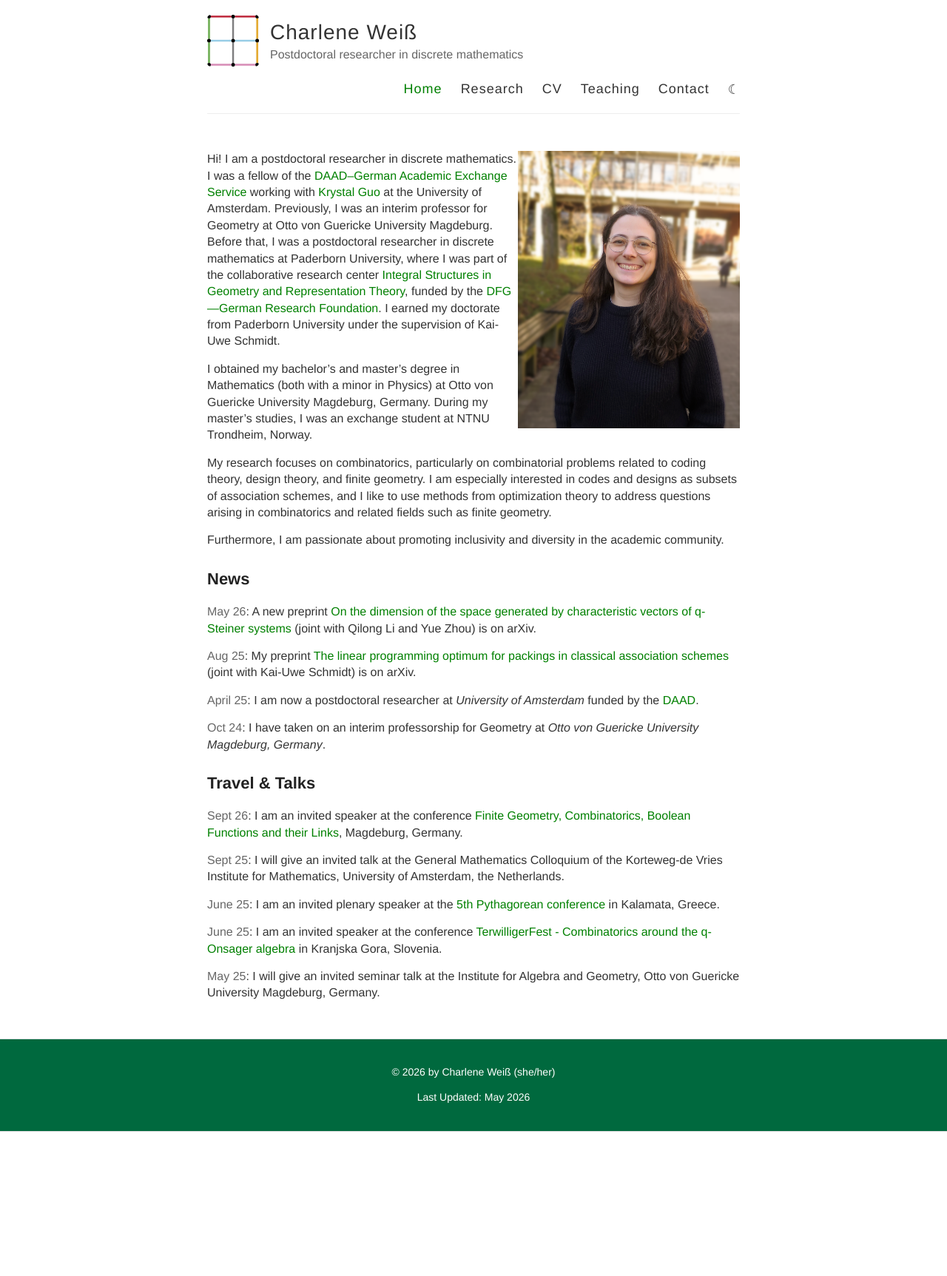
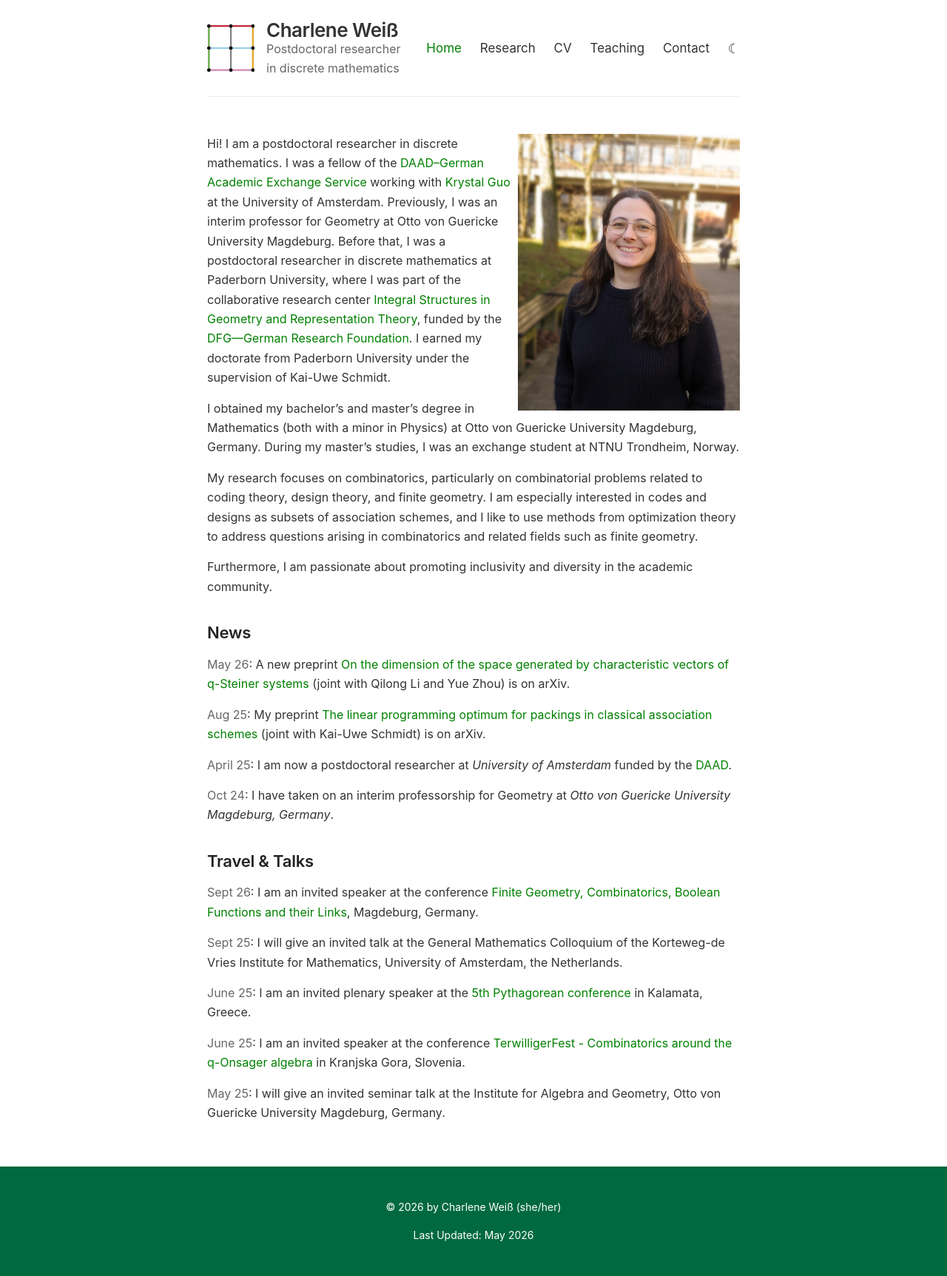
Before and after one commit to charleneweiss/charleneweiss.github.io, a Jekyll site: the page built from index.md, in a window 1280 px wide. Shown: the whole page at 74% size. Built offline with Jekyll 4.4.1, drawn with Linux system fonts in a browser that asks for light colours; before the commit the page ends 1530 px from its top, so only the background shows below that.

Commit message:
Draft modern version

```diff
--- a/_sass/_variables.scss
+++ b/_sass/_variables.scss
@@ -11,9 +11,9 @@ $gray: #666;
 $lightGray: #eee;
 $white: #fff;
 
-// Font stacks
-$helvetica: Helvetica, Arial, sans-serif;
-$helveticaNeue: "Helvetica Neue", Helvetica, Arial, sans-serif;
+// Font stacks — modern system UI fonts, falling back to Helvetica/Arial.
+$helvetica: -apple-system, BlinkMacSystemFont, "Segoe UI", Roboto, Helvetica, Arial, sans-serif;
+$helveticaNeue: -apple-system, BlinkMacSystemFont, "Segoe UI", Roboto, "Helvetica Neue", Helvetica, Arial, sans-serif;
 
 // Mobile breakpoints
 @mixin mobile {
--- a/style.scss
+++ b/style.scss
@@ -24,7 +24,6 @@
   --selection-text: #fff;
   --selection-bg: #333;
   --footer-bg: #1f5132;
-  --footer-border: #2a2a2a;
   --footer-text: #fff;
 }
 
@@ -40,7 +39,6 @@
   --selection-text: #{$black};
   --selection-bg: #{$lightGray};
   --footer-bg: #00693e;
-  --footer-border: #ddd;
   --footer-text: #fff;
 }
 
@@ -62,8 +60,10 @@ html {
 
 body {
   background: var(--bg);
-  font: 16px/1.4 $helvetica;
+  font: 16px/1.65 $helvetica;
   color: var(--text);
+  -webkit-font-smoothing: antialiased;
+  -moz-osx-font-smoothing: grayscale;
   transition: background-color 0.2s ease, color 0.2s ease;
 }
 
@@ -77,15 +77,12 @@ body {
 h1, h2, h3, h4, h5, h6 {
   font-family: $helveticaNeue;
   color: var(--heading);
-  font-weight: bold;
+  font-weight: 600;
+  letter-spacing: -0.01em;
 
-  line-height: 1.7;
-  margin: 1em 0 15px;
+  line-height: 1.3;
+  margin: 1.6em 0 0.5em;
   padding: 0;
-
-  @include mobile {
-    line-height: 1.4;
-  }
 }
 
 h1 {
@@ -115,8 +112,14 @@ p {
 a {
   color: var(--link);
   text-decoration: none;
- cursor: pointer;
+  cursor: pointer;
   &:hover, &:active {color: var(--link-hover);}
+}
+
+// Subtle underline on content links when hovered (header/footer links excluded).
+#main a:hover {
+  text-decoration: underline;
+  text-underline-offset: 2px;
 }
 
 // Muted date labels for News / Travel & Talks entries.
@@ -205,37 +208,39 @@ img {
 }
 
 .masthead {
-  padding: 20px 0;
+  display: flex;
+  align-items: center;
+  padding: 24px 0;
   border-bottom: 1px solid var(--border);
 
   @include mobile {
+    flex-direction: column;
     text-align: center;
   }
 }
 
 .site-avatar {
-  float: left;
-  width: 70px;
-  height: 70px;
-  margin-right: 15px;
+  flex-shrink: 0;
+  width: 64px;
+  height: 64px;
+  margin-right: 16px;
 
   @include mobile {
-    float: none;
-    display: block;
-    margin: 0 auto;
+    margin: 0 auto 12px;
   }
 
   img {
-    border-radius: 5px;
+    width: 100%;
+    height: 100%;
+    object-fit: cover;
+    border-radius: 0;
   }
 }
 
 .site-info {
-  float: left;
+  margin-right: auto;
 
   @include mobile {
-    float: none;
-    display: block;
     margin: 0 auto;
   }
 }
@@ -245,9 +250,9 @@ img {
   color: var(--text);
   cursor: pointer;
   font-family: $helveticaNeue;
-  font-weight: 300;
-  font-size: 28px;
-  letter-spacing: 1px;
+  font-weight: 600;
+  font-size: 26px;
+  letter-spacing: -0.02em;
 }
 
 .site-description {
@@ -261,24 +266,19 @@ img {
 }
 
 nav {
-  float: right;
-  margin-top: 23px; // @TODO: Vertically middle align
+  flex-shrink: 0;
   font-family: $helveticaNeue;
-  font-size: 18px;
+  font-size: 17px;
 
   @include mobile {
-    float: none;
-    margin-top: 9px;
-    display: block;
+    margin-top: 12px;
     font-size: 16px;
   }
 
   a {
     margin-left: 20px;
     color: var(--text);
-    text-align: right;
-    font-weight: 300;
-    letter-spacing: 1px;
+    font-weight: 400;
 
     @include mobile {
       margin: 0 10px;
@@ -346,14 +346,12 @@ nav {
 }
 
 .wrapper-footer {
-  margin-top: 50px;
-  border-top: 1px solid var(--footer-border);
-  border-bottom: 1px solid var(--footer-border);
+  margin-top: 60px;
   background-color: var(--footer-bg);
 }
 
 footer {
-  padding: 20px 0;
+  padding: 28px 0;
   text-align: center;
   font-size: 14px;
   color: var(--footer-text);
```
Also changed, not shown: 2 other files.
